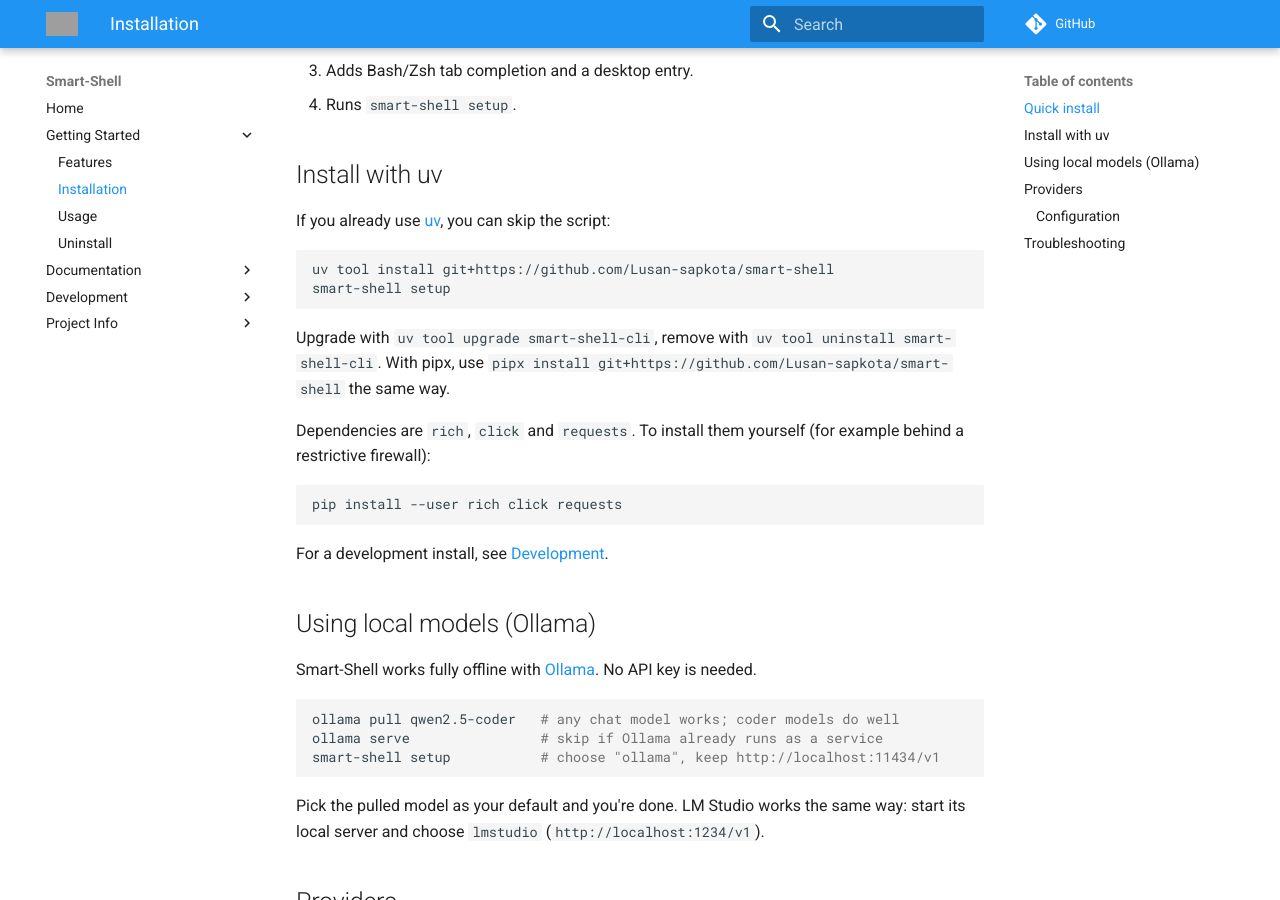
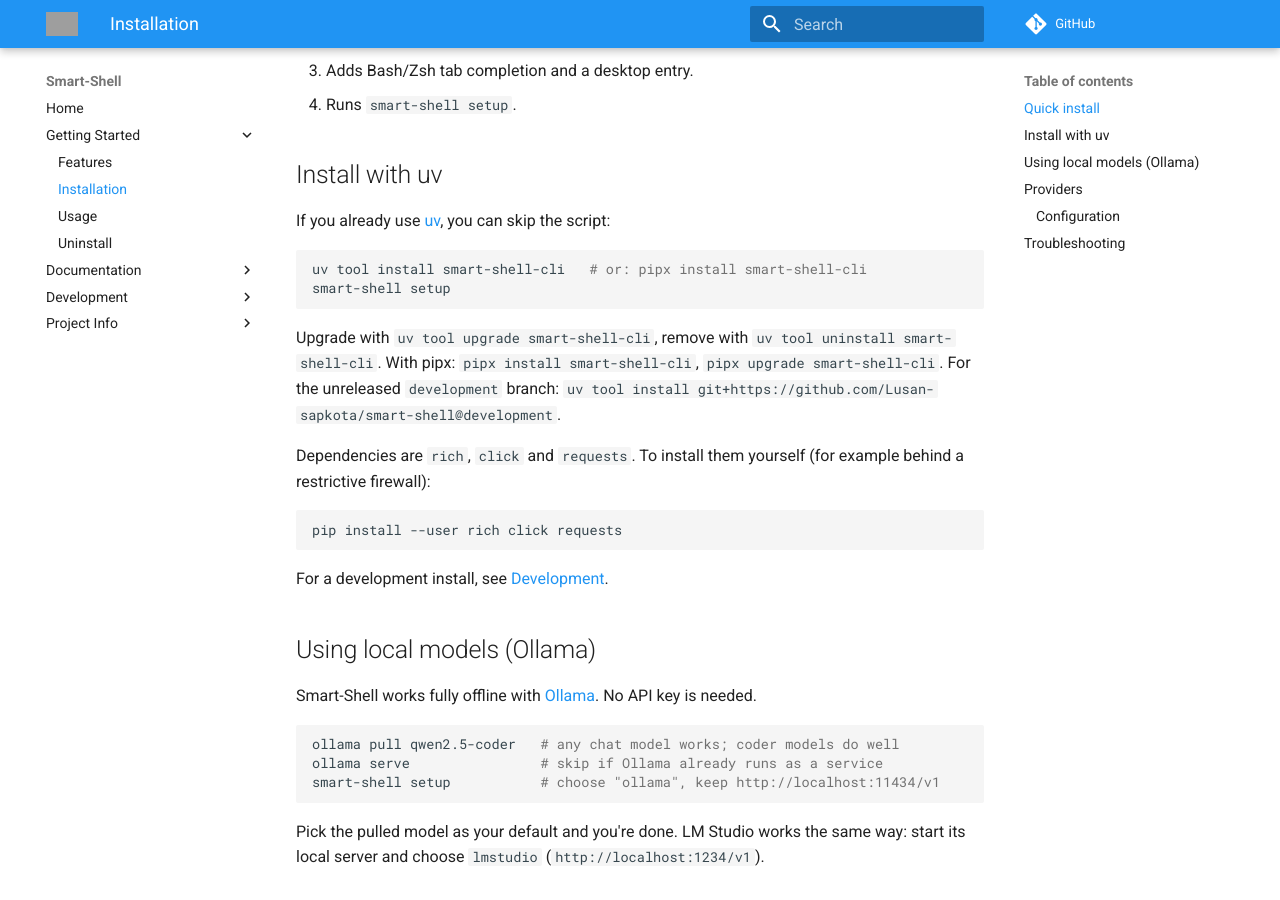
Before and after one commit to Lusan-sapkota/smart-shell, an MkDocs documentation site: the page built from docs/installation.md, in a window 1280 px wide and 900 px high, scrolled down 403 px. Built offline with MkDocs 1.6.1 and Material for MkDocs 9.7.7, drawn with Linux system fonts in a browser that asks for light colours; comment, search, counter and statistics services are not loaded; grey boxes are pictures that could not be loaded.

Commit message:
document pypi install

````diff
--- a/docs/installation.md
+++ b/docs/installation.md
@@ -20,11 +20,11 @@
 If you already use [uv](https://docs.astral.sh/uv/), you can skip the script:
 
 ```bash
-uv tool install git+https://github.com/Lusan-sapkota/smart-shell
+uv tool install smart-shell-cli   # or: pipx install smart-shell-cli
 smart-shell setup
 ```
 
-Upgrade with `uv tool upgrade smart-shell-cli`, remove with `uv tool uninstall smart-shell-cli`. With pipx, use `pipx install git+https://github.com/Lusan-sapkota/smart-shell` the same way.
+Upgrade with `uv tool upgrade smart-shell-cli`, remove with `uv tool uninstall smart-shell-cli`. With pipx: `pipx install smart-shell-cli`, `pipx upgrade smart-shell-cli`. For the unreleased `development` branch: `uv tool install git+https://github.com/Lusan-sapkota/smart-shell@development`.
 
 Dependencies are `rich`, `click` and `requests`. To install them yourself (for example behind a restrictive firewall):
 
````
Also changed, not shown: README.md (+1 -1 lines).
